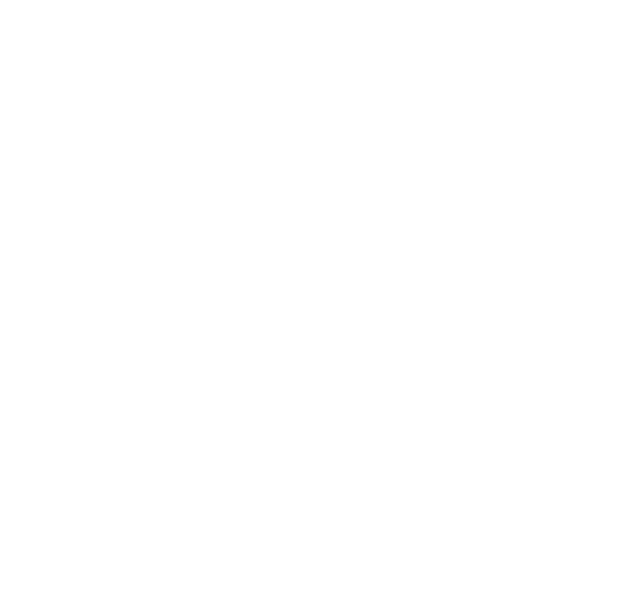
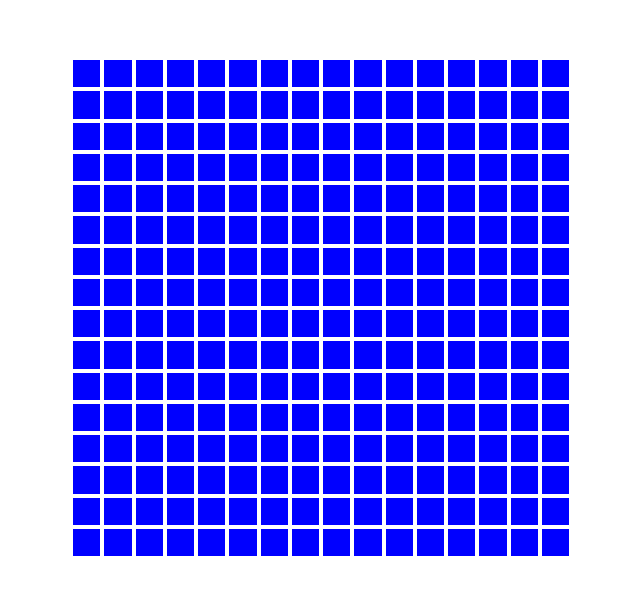
Before and after one commit to multiMhine4/etch-a-sketch-2, a plain HTML site: page index.html in a window 1280 px wide. Shown: the whole page, without its empty margins (319-959 px from the left). Drawn offline with Linux system fonts and the light colour scheme.

Commit message:
Add script to create grid squares on runtime + grid styling

```diff
--- a/index.html
+++ b/index.html
@@ -4,6 +4,8 @@
     <head>
         <meta charset="UTF-8">
         <title>Etch-a-sketch 2</title>
+        <link rel="stylesheet" href="style.css" />
+        <script src="script.js" defer></script>
     </head>
     <body>
         <div id="container">
--- /dev/null
+++ b/script.js
@@ -0,0 +1,13 @@
+const container = document.querySelector("#container");
+
+for (let row=0; row<16; row++) {
+    let newRow = document.createElement("div");
+    newRow.classList.add("row");
+
+    for (let col=0; col<16; col++) {
+        let newSquare = document.createElement("div");
+        newSquare.classList.add("square");
+        newRow.appendChild(newSquare);
+    }
+    container.appendChild(newRow);
+}
--- /dev/null
+++ b/style.css
@@ -0,0 +1,24 @@
+body {
+    display: flex;
+    justify-content: center;
+}
+
+#container {
+    display: flex;
+    flex-direction: column;
+    flex-wrap: wrap;
+    margin-top: 50px;
+    width: 500px;
+    height: 500px;
+}
+
+.row {
+    display: flex;
+    flex: 1;
+}
+
+.square {
+    background-color: blue;
+    aspect-ratio: 1/1;
+    margin: 2px;
+}
```
